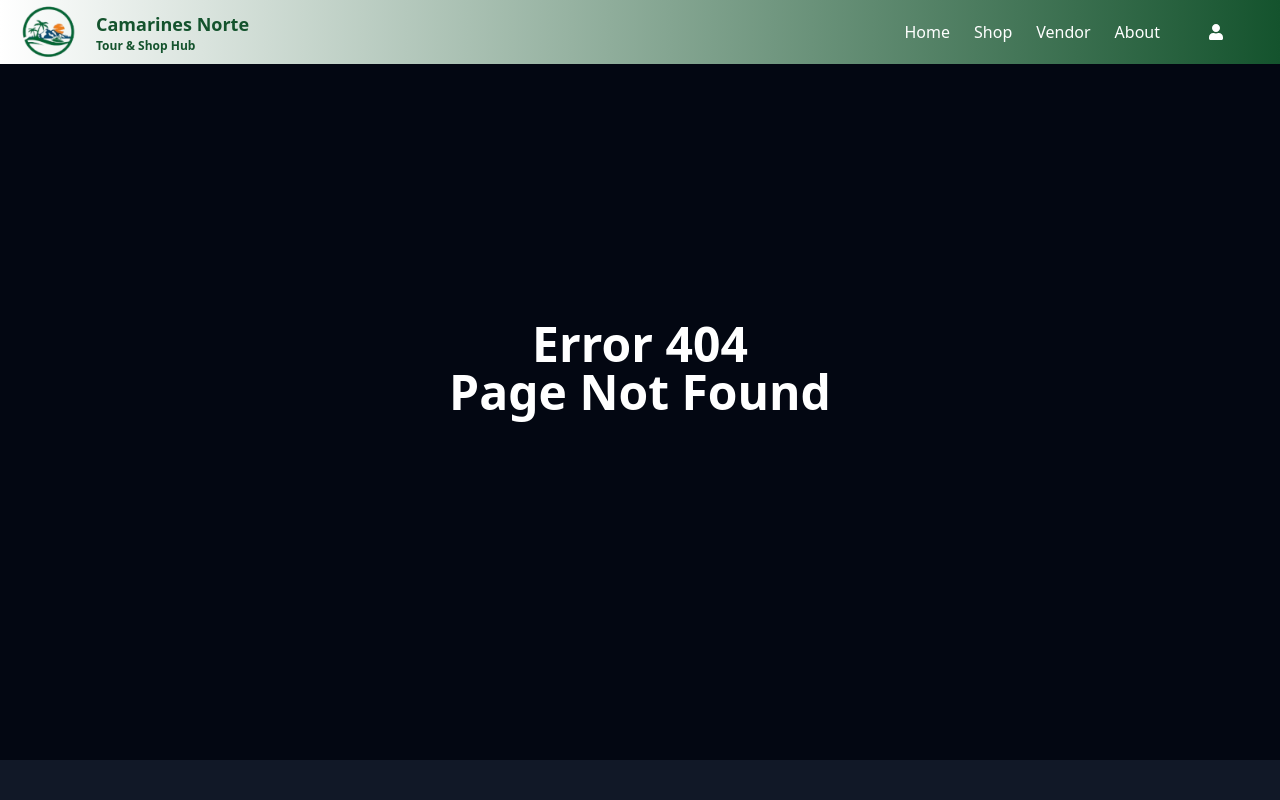
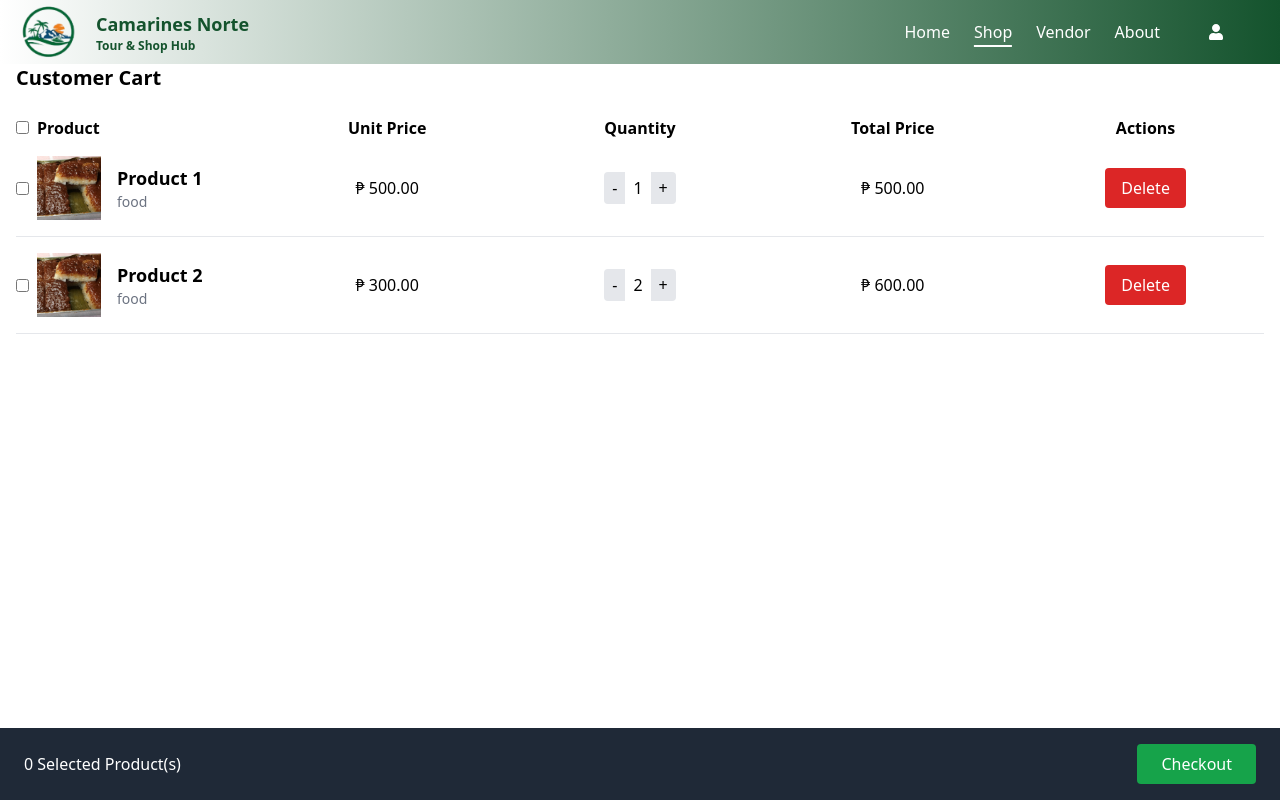
Before and after one commit to siji1007/ECommerceCN, a React (Vite) app: page /shop/cart in a window 1280 px wide. Shown: the top 800 px of the page. Built offline with nearby package versions, Linux system fonts and the light colour scheme; no server answers.

Commit message:
add cart page

```diff
--- a/src/App.tsx
+++ b/src/App.tsx
@@ -15,6 +15,7 @@ import AdminDashboard from './Admin/AdminDashboard';
 import Footer from './components/footer';
 import Cookies from 'js-cookie';
 import VendorProfile from './pages/vendor_Profile';
+import Cartpage from './components/CartSideBar';
 import host from "./host/host.txt?raw";
 
 
@@ -36,6 +37,8 @@ function App() {
             localStorage.setItem('userFullName', data.full_name);  // Store the full name in localStorage
         } else {
             localStorage.removeItem('userFullName');  // Remove userFullName if no session
+           // Remove userFullName from localStorage
+            localStorage.removeItem('Auth');
         }
     })
     .catch(error => console.error('Error:', error));
@@ -60,6 +63,7 @@ function App() {
           <Route path='/' element={<HomePage/>}/>
           <Route path='/admin' element={<AdminDashboard/>}/>
           <Route path='/shop' element={<Shop/>}/>
+          <Route path='/shop/cart' element={<Cartpage />} />
           <Route path='/vendor' element={<Vendors />}/>
           <Route path='/vendor/vendor_profile' element={<VendorProfile />} />
           {/* Nested route for /vendor/vendor_profile */}
--- /dev/null
+++ b/src/components/CartSideBar.tsx
@@ -0,0 +1,173 @@
+import React, { useState } from 'react';
+import Product from '../assets/product_images/kakanin.png';
+const CartPage: React.FC = () => {
+    const [cartItems, setCartItems] = useState<Product[]>([
+      {
+        id: 1,
+        image: Product,
+        title: 'Product 1',
+        category: 'food',
+        unitPrice: 500,
+        quantity: 1,
+        totalPrice: 500,
+      },
+      {
+        id: 2,
+        image: Product,
+        title: 'Product 2',
+        category: 'food',
+        unitPrice: 300,
+        quantity: 2,
+        totalPrice: 600,
+      },
+    ]);
+
+    const [selectedProducts, setSelectedProducts] = useState<Set<number>>(new Set()); // Track selected products
+    const [selectAll, setSelectAll] = useState(false); // Track if "select all" is checked
+    const selectedProductsCount = selectedProducts.size; // Updated to use selectedProducts set
+
+    const handleCheckout = () => {
+      alert("Proceed to checkout");
+    };
+
+    const handleIncreaseQuantity = (id: number) => {
+      setCartItems((prevItems) =>
+        prevItems.map((item) =>
+          item.id === id
+            ? {
+                ...item,
+                quantity: item.quantity + 1,
+                totalPrice: (item.quantity + 1) * item.unitPrice,
+              }
+            : item
+        )
+      );
+    };
+
+    const handleDecreaseQuantity = (id: number) => {
+      setCartItems((prevItems) =>
+        prevItems.map((item) =>
+          item.id === id && item.quantity > 1
+            ? {
+                ...item,
+                quantity: item.quantity - 1,
+                totalPrice: (item.quantity - 1) * item.unitPrice,
+              }
+            : item
+        )
+      );
+    };
+
+    const handleDeleteItem = (id: number) => {
+      setCartItems((prevItems) => prevItems.filter((item) => item.id !== id));
+      setSelectedProducts((prevSelected) => {
+        const newSelected = new Set(prevSelected);
+        newSelected.delete(id);
+        return newSelected;
+      });
+    };
+
+    const handleSelectProduct = (id: number) => {
+      const newSelected = new Set(selectedProducts);
+      if (newSelected.has(id)) {
+        newSelected.delete(id);
+      } else {
+        newSelected.add(id);
+      }
+      setSelectedProducts(newSelected);
+    };
+
+    const handleSelectAll = () => {
+      if (selectAll) {
+        setSelectedProducts(new Set());
+      } else {
+        setSelectedProducts(new Set(cartItems.map((item) => item.id)));
+      }
+      setSelectAll(!selectAll);
+    };
+
+    return (
+      <div className="flex flex-col h-auto pt-16 min-h-screen px-4">
+        <h1 className="text-xl font-bold mb-6">Customer Cart</h1>
+
+        <div className="grid grid-cols-5 gap-4 mb-4 w-full">
+          <div className="font-semibold">
+            <input
+              type="checkbox"
+              checked={selectAll}
+              onChange={handleSelectAll}
+              className="mr-2"
+            />
+            Product
+          </div>
+          <div className="font-semibold text-center">Unit Price</div>
+          <div className="font-semibold text-center">Quantity</div>
+          <div className="font-semibold text-center">Total Price</div>
+          <div className="font-semibold text-center">Actions</div>
+        </div>
+
+        {cartItems.map((product) => (
+          <div key={product.id} className="grid grid-cols-5 gap-4 w-full items-center mb-4 border-b pb-4">
+            <div className="flex items-center">
+              <input
+                type="checkbox"
+                checked={selectedProducts.has(product.id)}
+                onChange={() => handleSelectProduct(product.id)}
+                className="mr-2"
+              />
+              <img src={product.image} alt={product.title} className="w-16 h-16 object-cover" />
+              <div className="ml-4">
+                <h1 className="text-lg font-semibold">{product.title}</h1>
+                <p className="text-sm text-gray-500">{product.category}</p>
+              </div>
+            </div>
+
+            <div className="flex items-center justify-center">{`₱ ${product.unitPrice.toFixed(2)}`}</div>
+
+            <div className="flex items-center justify-center">
+              <button
+                className="px-2 py-1 bg-gray-200 rounded-l"
+                onClick={() => handleDecreaseQuantity(product.id)}
+              >
+                -
+              </button>
+              <span className="mx-2">{product.quantity}</span>
+              <button
+                className="px-2 py-1 bg-gray-200 rounded-r"
+                onClick={() => handleIncreaseQuantity(product.id)}
+              >
+                +
+              </button>
+            </div>
+
+            <div className="flex items-center justify-center">{`₱ ${product.totalPrice.toFixed(2)}`}</div>
+
+            <div className="flex items-center justify-center">
+              <button
+                className="px-4 py-2 bg-red-600 text-white rounded"
+                onClick={() => handleDeleteItem(product.id)}
+              >
+                Delete
+              </button>
+            </div>
+          </div>
+        ))}
+
+
+        {/* checkout information */}
+        <div className="fixed bottom-0 left-0 right-0 bg-gray-800 text-white py-4 px-6 flex justify-between items-center">
+          <div>
+            <span>{selectedProductsCount} Selected Product(s)</span>
+          </div>
+          <button
+            className="bg-green-600 py-2 px-6 rounded text-white"
+            onClick={handleCheckout}
+          >
+            Checkout
+          </button>
+        </div>
+      </div>
+    );
+  };
+
+  export default CartPage;
--- a/src/components/Modal_login.tsx
+++ b/src/components/Modal_login.tsx
@@ -10,8 +10,6 @@ interface ModalLoginProps {
     isOpen: boolean;
     onClose: () => void;
 }
-
-
 
 const ModalLogin: FC<ModalLoginProps> = ({ isOpen, onClose }) => {
     const navigate = useNavigate();
--- a/src/components/header.tsx
+++ b/src/components/header.tsx
@@ -52,7 +52,7 @@ const Header: React.FC = () => {
                 console.log('Logout successful');
                 setDropdownOpen(false);  // Close the dropdown or any other UI elements
                 setFullName('');  // Clear the state for fullName
-                navigate('');  // Redirect to login page
+                setIsModalOpen(true);
             } else {
                 console.error('Logout failed');
             }
@@ -61,20 +61,9 @@ const Header: React.FC = () => {
             console.error('Error during logout:', error);
             setDropdownOpen(false);
             setFullName('');
-            navigate('/login');
+            setIsModalOpen(true);
         });
     };
-
-
-
-
-
-
-
-
-
-    // useEffect to check session when the component mounts
-
 
     return (
         <>
@@ -92,7 +81,7 @@ const Header: React.FC = () => {
                 {/* Desktop Links */}
                 <ul className="hidden md:flex justify-center space-x-6 mr-8">
                     <li><Link to="/" className={`relative after:content-[''] after:absolute after:left-1/2 after:-translate-x-1/2 after:bottom-[-4px] after:w-0 after:h-[2px] after:bg-white after:transition-all after:duration-300 hover:after:w-full ${isActive('/') ? 'after:w-full after:bg-white' : ''}`} > Home </Link></li>
-                    <li><Link to="/shop" className={`relative after:content-[''] after:absolute after:left-1/2 after:-translate-x-1/2 after:bottom-[-4px] after:w-0 after:h-[2px] after:bg-white after:transition-all after:duration-300 hover:after:w-full ${isActive('/shop') ? 'after:w-full after:bg-white' : ''}`} > Shop </Link></li>
+                    <li><Link to="/shop" className={`relative after:content-[''] after:absolute after:left-1/2 after:-translate-x-1/2 after:bottom-[-4px] after:w-0 after:h-[2px] after:bg-white after:transition-all after:duration-300 hover:after:w-full ${isActive('/shop') || isActive('/shop/cart')? 'after:w-full after:bg-white' : ''}`} > Shop </Link></li>
                     <li><Link to="/vendor" className={`relative after:content-[''] after:absolute after:left-1/2 after:-translate-x-1/2 after:bottom-[-4px] after:w-0 after:h-[2px] after:bg-white after:transition-all after:duration-300 hover:after:w-full ${isActive('/vendor') || isActive('/vendor/vendor_profile') ? 'after:w-full after:bg-white' : ''}`} > Vendor </Link></li>
                     <li><Link to="/about" className={`relative after:content-[''] after:absolute after:left-1/2 after:-translate-x-1/2 after:bottom-[-4px] after:w-0 after:h-[2px] after:bg-white after:transition-all after:duration-300 hover:after:w-full ${isActive('/about') ? 'after:w-full after:bg-white' : ''}`} > About </Link></li>
                     <li className="font-bold">
--- a/src/components/productModal.tsx
+++ b/src/components/productModal.tsx
@@ -1,6 +1,8 @@
-import React, { useState } from 'react';
+import React, { useState, } from 'react';
 import { FaShoppingCart } from 'react-icons/fa';
 import ModalLogin from '../components/Modal_login';
+import { useNavigate } from 'react-router-dom';
+import host from '../host/host.txt?raw';
 
 interface ProductModalProps {
   isOpen: boolean;
@@ -15,6 +17,8 @@ const ProductModal: React.FC<ProductModalProps> = ({ isOpen, product, onClose, o
   const [quantity, setQuantity] = useState<number>(1); // Quantity state with explicit typing
   const [activeTab, setActiveTab] = useState<string>('comments'); // Active tab state with explicit typing
   const [rating, setRating] = useState<number>(0); // Rating state with explicit typing
+  const severURL = host.trim();
+  const navigate = useNavigate();
 
   // State for ModalLogin
   const [isModalOpen, setIsModalOpen] = useState<boolean>(false); // Fix: explicitly typing isModalOpen as boolean
@@ -34,22 +38,42 @@ const ProductModal: React.FC<ProductModalProps> = ({ isOpen, product, onClose, o
   const handleRating = (star: number) => setRating(star);
 
   // Handle Buy Now action
-  const handleBuyNow = (product: any, quantity: number): void => {
-    const unauthCookie = document.cookie.split('; ').find((row) => row.startsWith('unauth_cookie='));
-    if (unauthCookie) {
-      alert(`Buying ${quantity} of ${product.prod_name}`);
-    } else {
-      alert('Please log in to continue.');
+  const handleBuyNow = async (product: any, quantity: number): Promise<void> => {
+    try {
+        // Fetch current session from the server
+        const response = await fetch(severURL + '/api/get-current-session', {
+            method: 'GET',
+            headers: {
+                'Content-Type': 'application/json',
+            },
+            credentials: 'include', // Include cookies for authentication
+        });
 
-      setIsModalOpen(true); // Open the login modal if not authenticated
+        if (response.ok) {
+            const data = await response.json();
+            if (data.session_cookie) {
+                // Session exists, proceed with the purchase
+                alert(`Buying ${quantity} of ${product.prod_name}`);
+                navigate('/shop/cart');
+            }
+        } else if (response.status === 401) {
+            // No active session, prompt login
+            alert('Please log in to continue.');
+            setIsModalOpen(true); // Open the login modal
+        } else {
+            throw new Error('Unexpected error while checking session.');
+        }
+    } catch (error) {
+        console.error('Error checking session:', error);
+        alert('An error occurred. Please try again later.');
+    }
+};
 
-    }
-  };
 
   if (!isOpen) return null; // Don't render if modal is closed
 
   return (
-    <div className="fixed inset-0 bg-gray-500 bg-opacity-75 flex items-center justify-center z-50">
+    <div className="fixed inset-0 bg-gray-500 bg-opacity-75 flex items-center justify-center z-50 ">
       <div className="bg-white p-6 rounded-lg w-3/4 max-w-5xl relative overflow-hidden">
         <button onClick={onClose} className="absolute top-2 right-2 text-gray-600">
           X
@@ -59,20 +83,49 @@ const ProductModal: React.FC<ProductModalProps> = ({ isOpen, product, onClose, o
           {/* Left Section: Product Name, Image, and Description */}
           <div className="w-2/3 pr-4 overflow-auto">
             <h2 className="text-xl font-bold mb-4">{product.prod_name}</h2>
-            <img src={product.prod_image_id} alt={product.prod_name} className="w-full h-[50vh] object-cover rounded-md mb-4 border" />
+
+            {/* Image container with discount */}
+            <div className="relative w-full h-[50vh] mb-4">
+              {/* Discount Label */}
+              <div className="absolute top-0 left-0 bg-green-500 text-white font-bold py-1 px-2 rounded">
+                {`-${((product.prod_disc_price / product.prod_price) * 100).toFixed(2)}%`}
+              </div>
+              {/* Product Image */}
+              <img
+                src={product.prod_image_id}
+                alt={product.prod_name}
+                className="w-full h-full object-cover rounded-md border"
+              />
+            </div>
+
             <div className="flex items-center justify-between">
               <p className="font-semibold mb-2">Description</p>
-              <div className="ml-2 text-gray-600 hover:text-gray-800 transition-colors duration-200 cursor-pointer" title="More information about the product">
-                <svg xmlns="http://www.w3.org/2000/svg" fill="none" viewBox="0 0 24 24" strokeWidth={1.5} stroke="currentColor" className="w-6 h-6">
-                  <path strokeLinecap="round" strokeLinejoin="round" d="M12 9v2.25m0 4.5h.008v.008H12v-.008zM21 12c0 4.97-4.03 9-9 9s-9-4.03-9-9 4.03-9 9-9 9 4.03 9 9z" />
+              <div
+                className="ml-2 text-gray-600 hover:text-gray-800 transition-colors duration-200 cursor-pointer"
+                title="More information about the product"
+              >
+                <svg
+                  xmlns="http://www.w3.org/2000/svg"
+                  fill="none"
+                  viewBox="0 0 24 24"
+                  strokeWidth={1.5}
+                  stroke="currentColor"
+                  className="w-6 h-6"
+                >
+                  <path
+                    strokeLinecap="round"
+                    strokeLinejoin="round"
+                    d="M12 9v2.25m0 4.5h.008v.008H12v-.008zM21 12c0 4.97-4.03 9-9 9s-9-4.03-9-9 4.03-9 9-9 9 4.03 9 9z"
+                  />
                 </svg>
               </div>
             </div>
             <p className="text-gray-700">{product.prod_descript}</p>
           </div>
 
+
           {/* Right Section: Product Price and Comment Section */}
-          <div className="w-1/3 pl-4 flex flex-col justify-between">
+          <div className="w-1/3 pl-4 flex flex-col justify-between overflow-auto">
             <section className="flex justify-between items-center border-b">
               <section className="flex items-center">
                 <img src="src/assets/profiles/Profile.jpg" alt="" className="mr-1 h-5 w-5" />
@@ -81,11 +134,22 @@ const ProductModal: React.FC<ProductModalProps> = ({ isOpen, product, onClose, o
               <button className="btn text-xs mr-2 flex items-center">Follow <i className="fas fa-user-plus ml-2"></i></button>
             </section>
 
-            {/* Product Price */}
-            <div className="flex justify-between items-center mb-4 mt-2">
-              <span className="text-green-800 font-bold text-xl">{"₱ " + product.prod_price}</span>
-              <p className="text-yellow-500">{'⭐'.repeat(Math.round(2))}</p>
+          {/* Product Price and Discount */}
+            <div className="flex flex-col mb-4 mt-2">
+              <div className="flex justify-between items-center">
+                <span className="text-green-800 font-bold text-xl">
+                  {"₱ " + (product.prod_price - product.prod_disc_price).toFixed(2)}
+                </span>
+                <p className="text-yellow-500">
+                  {'⭐'.repeat(Math.round(2))}
+                </p>
+              </div>
+              <p className="text-gray-600">
+                Original Price:
+                <span className="line-through ml-2">{"₱ " + product.prod_price.toFixed(2)}</span>
+              </p>
             </div>
+
 
             <div className="flex flex-col h-full">
               <p className="text-medium">{"Category: " + product.prod_category}</p>
@@ -95,7 +159,7 @@ const ProductModal: React.FC<ProductModalProps> = ({ isOpen, product, onClose, o
               <div className="flex items-center justify-center mb-4">
                 <button onClick={() => setQuantity(prev => Math.max(prev - 1, 1))} className="bg-gray-200 text-gray-700 rounded-l-lg px-4 py-2">-</button>
                 <span className="text-lg font-semibold px-4">{quantity}</span>
-                <button onClick={() => setQuantity(prev => prev + 1)} className="bg-gray-200 text-gray-700 rounded-r-lg px-4 py-2">+</button>
+                <button onClick={() => setQuantity(prev => Math.min(prev + 1, product.prod_stock))} className={`bg-gray-200 text-gray-700 rounded-r-lg px-4 py-2 ${quantity >= product.prod_stock ? 'opacity-50 cursor-not-allowed' : ''}`} disabled={quantity >= product.prod_stock} > + </button>
               </div>
 
               {/* Add to Cart and Buy Now Buttons */}
--- a/src/pages/Shop.tsx
+++ b/src/pages/Shop.tsx
@@ -1,9 +1,8 @@
 // TODO:
-//   -display product image
 //   -sort product alphabetically
 //   -add section for top 10 product most buy
 //   -add section for advertisement
-//   -cart button
+//   -cart button  function
 
 import React, { useEffect, useState } from 'react';
 import ImageSlider from "../components/slider";
```
Also changed, not shown: 1 other file (tests, documents, lock files or other folders).
